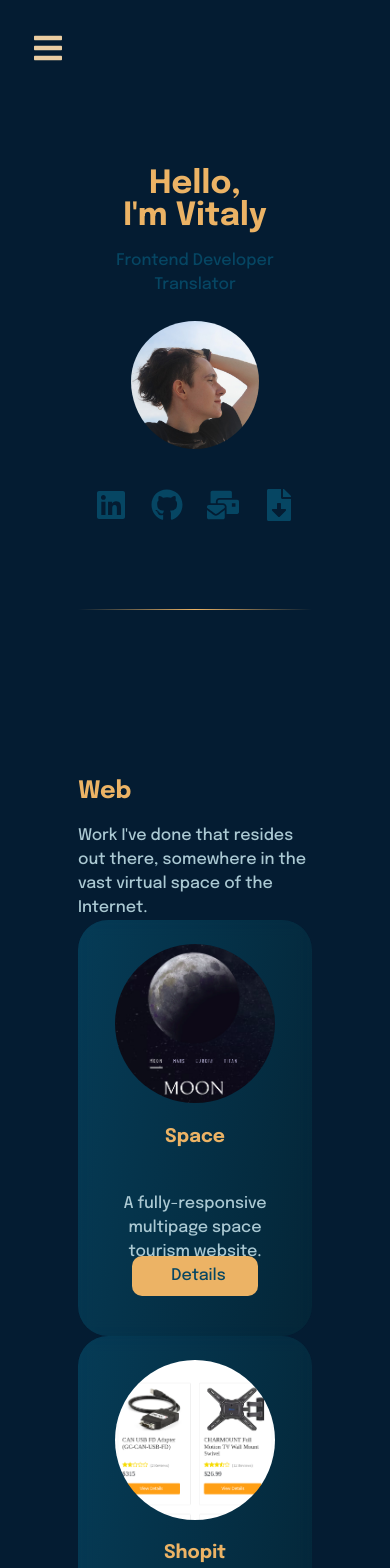
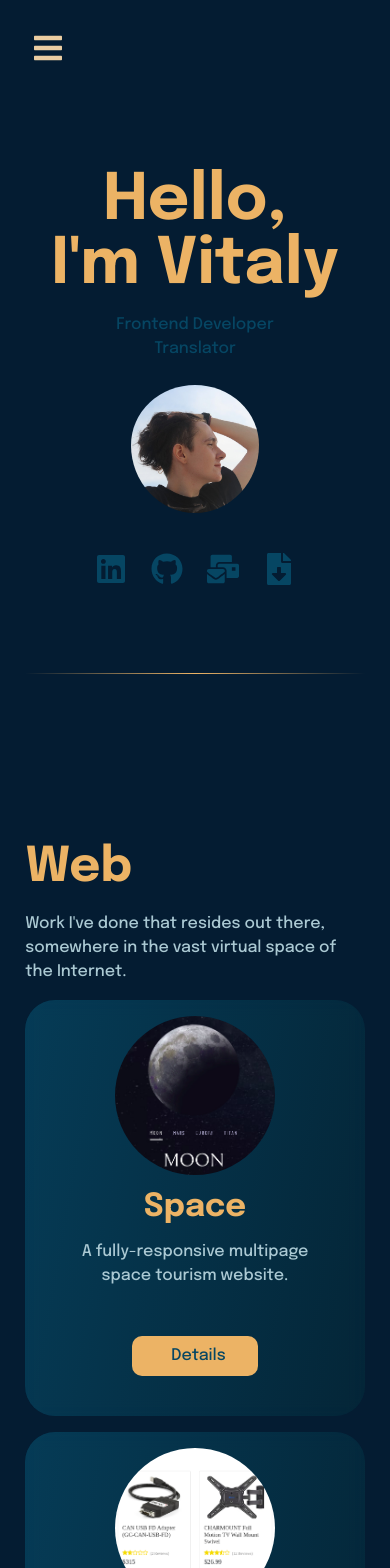
Before and after one commit to rosharp/portfolio, a React (Create React App) app: page / in a window 390 px wide. Shown: the top 1568 px of the page. Built offline with nearby package versions, Linux system fonts and the light colour scheme.

Commit message:
Changed inline padding, animations on h2

```diff
--- a/src/components/About.jsx
+++ b/src/components/About.jsx
@@ -1,10 +1,16 @@
 import React from "react";
 import Divider from "./Divider";
+import { motion } from "framer-motion";
+import textAnimationX from "./animations/textAnimationX";
 
 const About = () => {
   return (
-    <div id="about">
-      <h1>About</h1>
+    <motion.div
+      id="about"
+      initial="hidden"
+      whileInView="visible"
+    >
+      <motion.h1 custom={1} variants={textAnimationX}>About</motion.h1>
       <p>
         What can a “full-stack web developer” do, you ask?
 
@@ -19,7 +25,7 @@ const About = () => {
         A full-stack developer knows no bounds. And when they find one they cross it without hesitation, boldly going into the unknown to return richer for it.
       </p>
       <Divider />
-    </div>
+    </motion.div>
   );
 }
 
--- a/src/components/Intro.jsx
+++ b/src/components/Intro.jsx
@@ -15,6 +15,7 @@ const ImagesDesktop = [
 const ImagesMobile = [
   IntroMobile,
   IntroMobileNav,
+  IntroNavToggled,
 ];
 
 export default function App() {
@@ -23,11 +24,11 @@ export default function App() {
   });
 
   return (
-    <>
+    <div className="project-page">
       <h1>Intro</h1>
       <p>Intro Section with Dropdown Navigation</p>
 
       <Slider ImagesDesktop={ImagesDesktop} ImagesMobile={ImagesMobile} />
-    </>
+    </div>
   );
 }
--- a/src/components/Rating.jsx
+++ b/src/components/Rating.jsx
@@ -22,6 +22,7 @@ export default function App() {
       initial={{ opacity: 0 }}
       animate={{ opacity: 1 }}
       exit={{ opacity: 0 }}
+      className="project-page"
     >
       <h1>Rating</h1>
       <p>Interactive Rating Component</p>
--- a/src/components/Shopit.jsx
+++ b/src/components/Shopit.jsx
@@ -41,6 +41,7 @@ export default function App() {
       initial={{ opacity: 0 }}
       animate={{ opacity: 1 }}
       exit={{ opacity: 0 }}
+      className="project-page"
     >
       <h1>Shopit</h1>
       <p>Ecommerce website in MERN</p>
--- a/src/components/Space.jsx
+++ b/src/components/Space.jsx
@@ -37,6 +37,7 @@ export default function App() {
       initial={{ opacity: 0 }}
       animate={{ opacity: 1 }}
       exit={{ opacity: 0 }}
+      className="project-page"
     >
       <h1>Space</h1>
       <p>Fully Responsive Space Tourism Website</p>
--- a/src/components/Web.jsx
+++ b/src/components/Web.jsx
@@ -4,11 +4,16 @@ import Divider from "./Divider";
 import Card from "./Card";
 import { CardsData } from "./CardsData";
 import { IoMdHeartEmpty } from "react-icons/io";
+import { motion } from "framer-motion";
+import textAnimationX from "./animations/textAnimationX";
 
 const Web = () => {
   return (
-    <div id="web">
-      <h2>Web</h2>
+    <motion.div id="web"
+      initial="hidden"
+      whileInView="visible"
+    >
+      <motion.h2 custom={1} variants={textAnimationX}>Web</motion.h2>
       <p>Work I've done that resides out there, somewhere in the vast virtual space of the Internet.</p>
       <div className="cards-container">
         {CardsData.map((item, index) => {
@@ -25,7 +30,7 @@ const Web = () => {
         })}
       </div>
       <Divider />
-    </div>
+    </motion.div>
   );
 }
 
--- /dev/null
+++ b/src/components/animations/textAnimationX.js
@@ -0,0 +1,13 @@
+const textAnimationX = {
+    hidden: {
+        x: -100,
+        opacity: 0,
+    },
+    visible: custom => ({
+        x: 0,
+        opacity: 1,
+        transition: { delay: custom * 0.25 },
+    }),
+}
+
+export default textAnimationX;
--- a/src/css/style.css
+++ b/src/css/style.css
@@ -236,6 +236,18 @@ body {
 }
 
 @media (max-width: 1000px) {
+  .App {
+    padding-inline: clamp(0.5rem, 3vh, 2rem);
+  }
+  h1 {
+    font-size: 4rem;
+  }
+  h2 {
+    font-size: 3rem;
+  }
+  h3 {
+    font-size: 2rem;
+  }
   .active {
     position: fixed;
     top: 2rem;
@@ -246,6 +258,7 @@ body {
     font-size: 2rem;
     background: none;
     color: #ebcda2;
+    z-index: 9999;
   }
   .nav-menu {
     background-color: #04293a;
@@ -263,6 +276,7 @@ body {
     left: 0;
     margin-inline: 0;
     transition: 350ms;
+    z-index: 9999;
   }
   .nav-text {
     display: flex;
@@ -317,6 +331,41 @@ body {
     display: grid;
     justify-content: center;
     grid: repeat(2, 12rem)/auto-flow 11rem;
+  }
+  .project-page h1 {
+    padding-top: 6rem;
+  }
+  .cards-container > * {
+    margin-block: 1rem;
+  }
+  .card {
+    padding-top: 24rem;
+    padding-bottom: 2rem;
+    border-radius: 30px;
+    max-width: 40rem;
+  }
+  .card img {
+    top: -0.5rem;
+  }
+  .card h3 {
+    top: 12rem;
+  }
+  .card p {
+    top: 15rem;
+    margin-inline: 2rem;
+    margin-bottom: 3.5rem;
+  }
+  .card > * {
+    position: fixed;
+  }
+  .swiper-slide {
+    height: auto;
+    width: 100%;
+  }
+  .mobile-slide {
+    max-height: 40rem;
+    max-width: 20rem;
+    object-fit: contain;
   }
 }
 @media (min-width: 1000px) {
--- a/src/css/style.scss
+++ b/src/css/style.scss
@@ -284,6 +284,22 @@ body {
 
 @media(max-width: 1000px) {
 
+  .App {
+    padding-inline: clamp(.5rem, 3vh, 2rem);
+  }
+
+  h1 {
+    font-size: 4rem;
+  }
+
+  h2 {
+    font-size: 3rem;
+  }
+
+  h3 {
+    font-size: 2rem;
+  }
+
   .active {
     position: fixed;
     top: 2rem;
@@ -295,6 +311,7 @@ body {
     font-size: 2rem;
     background: none;
     color: $clr-accent-200;
+    z-index: 9999;
   }
 
   .nav-menu {
@@ -314,6 +331,7 @@ body {
     left: 0;
     margin-inline: 0;
     transition: 350ms;
+    z-index: 9999;
   }
 
   .nav-text {
@@ -382,6 +400,56 @@ body {
     display: grid;
     justify-content: center;
     grid: repeat(2, 12rem) / auto-flow 11rem;
+  }
+
+  .project-page {
+    h1 {
+      padding-top: 6rem;
+    }
+  }
+
+  .cards-container > * {
+    margin-block: 1rem;
+  }
+
+  .card {
+    padding-top: 24rem;
+    padding-bottom: 2rem;
+    border-radius: 30px;
+    max-width: 40rem;
+
+    img {
+      top: -.5rem;
+    }
+
+    h3 {
+      top: 12rem;
+    }
+
+    p {
+      top: 15rem;
+      margin-inline: 2rem;
+      margin-bottom: 3.5rem;
+    }
+
+    & > * {
+      position: fixed;
+    }
+  }
+
+  // .swiper-wrapper {
+  //   width: 50rem;
+  // }
+
+  .swiper-slide {
+    height: auto;
+    width: 100%;
+  }
+
+  .mobile-slide {
+    max-height: 40rem;
+    max-width: 20rem;
+    object-fit: contain;
   }
 }
 
```
Also changed, not shown: 1 other file (tests, documents, lock files or other folders). Lines whose indentation alone changed are shown as unchanged.
